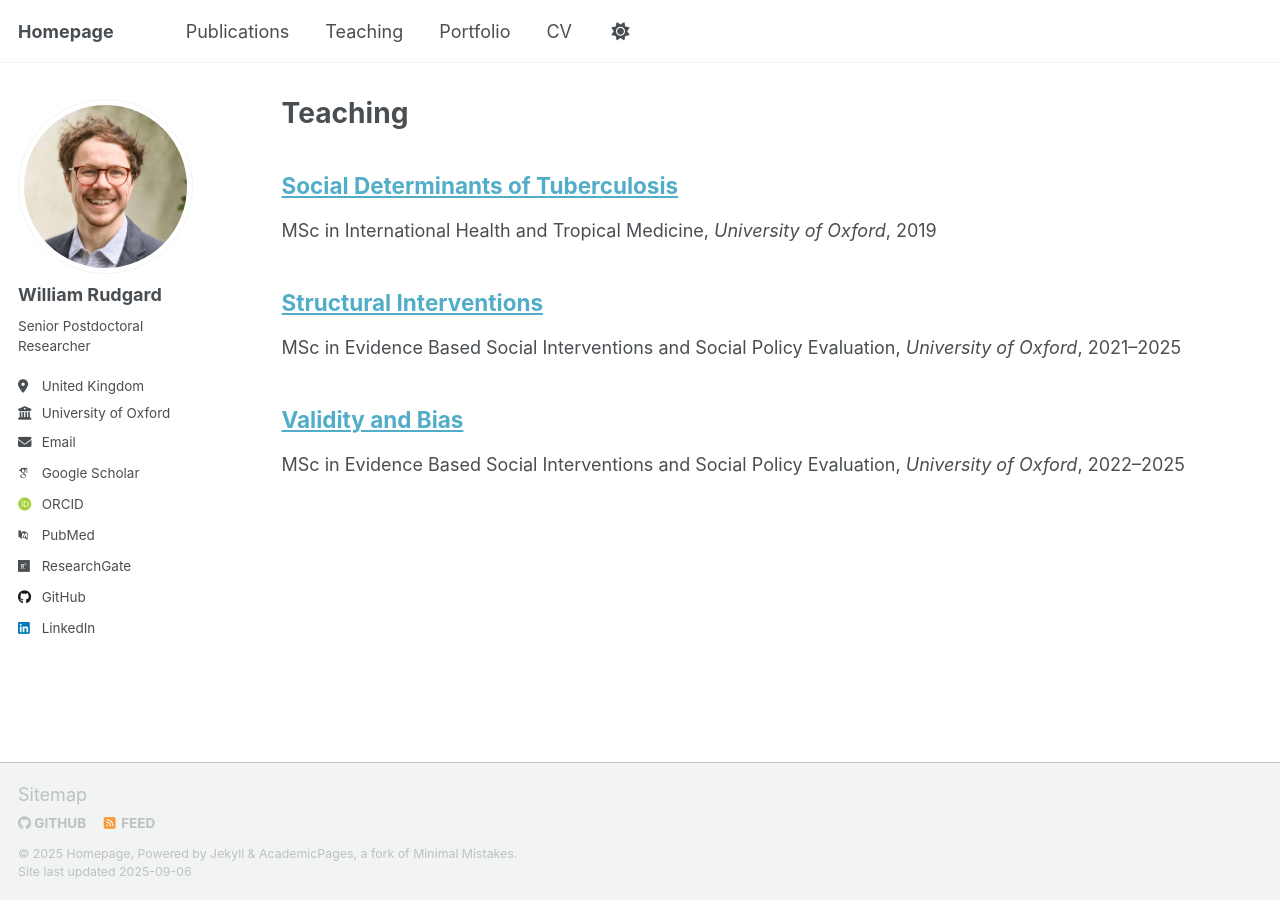
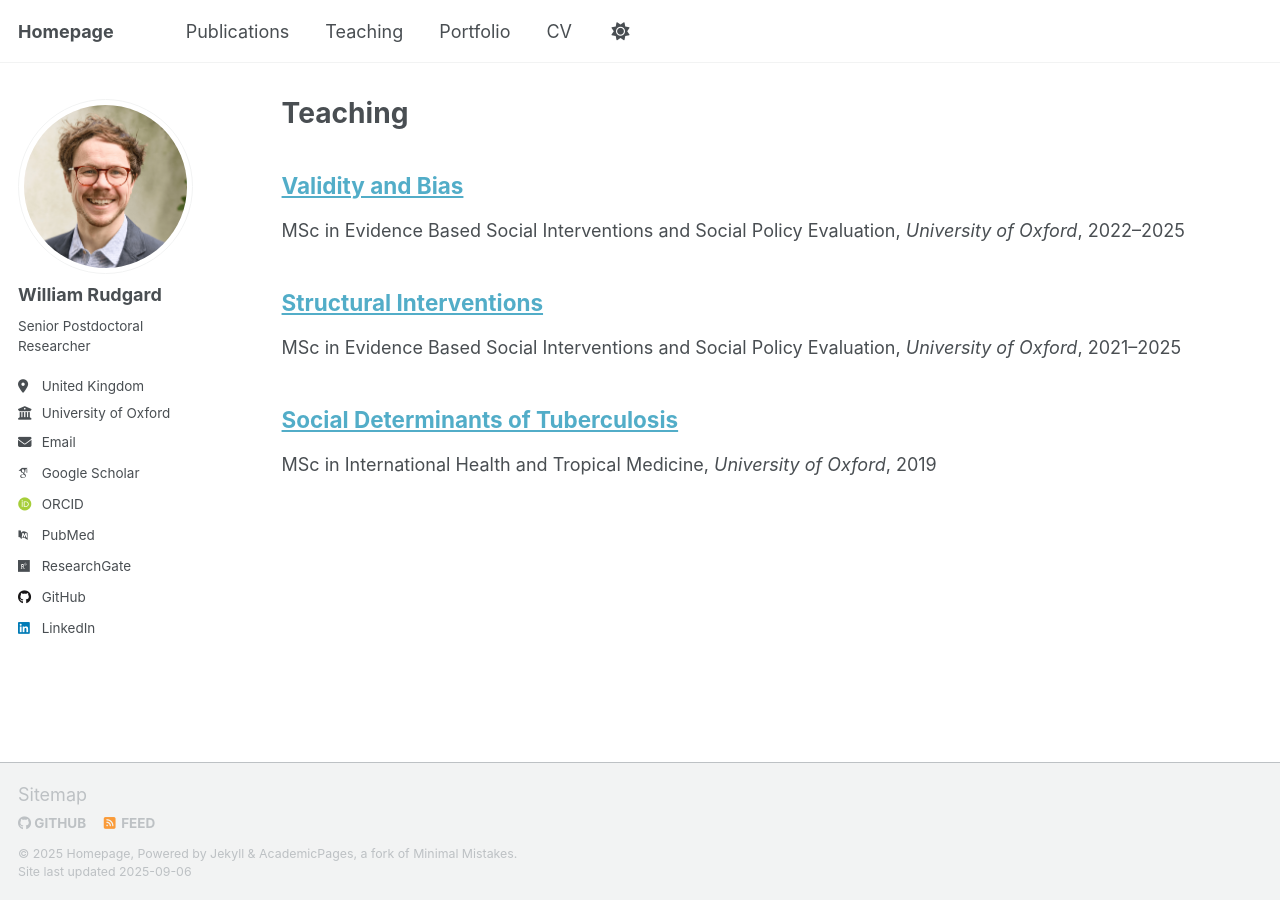
Before and after one commit to WilliamRudgard/williamrudgard.github.io, a Jekyll site: the page built from _pages/teaching.html, in a window 1280 px wide. Built offline with Jekyll 4.4.1, drawn with Linux system fonts in a browser that asks for light colours; some web fonts are replaced; a script that is not in the unit is left out; part of the change alters nothing that is shown.

```diff
--- a/_pages/teaching.html
+++ b/_pages/teaching.html
@@ -7,7 +7,7 @@ author_profile: true
 
 {% include base_path %}
 
-{% assign sorted_teaching = site.teaching | sort: "start_date" %}
+{% assign sorted_teaching = site.teaching | sort: "start_date" | reverse %}
 
 {% for post in sorted_teaching %}
   {% include archive-single.html post=post %}
```
